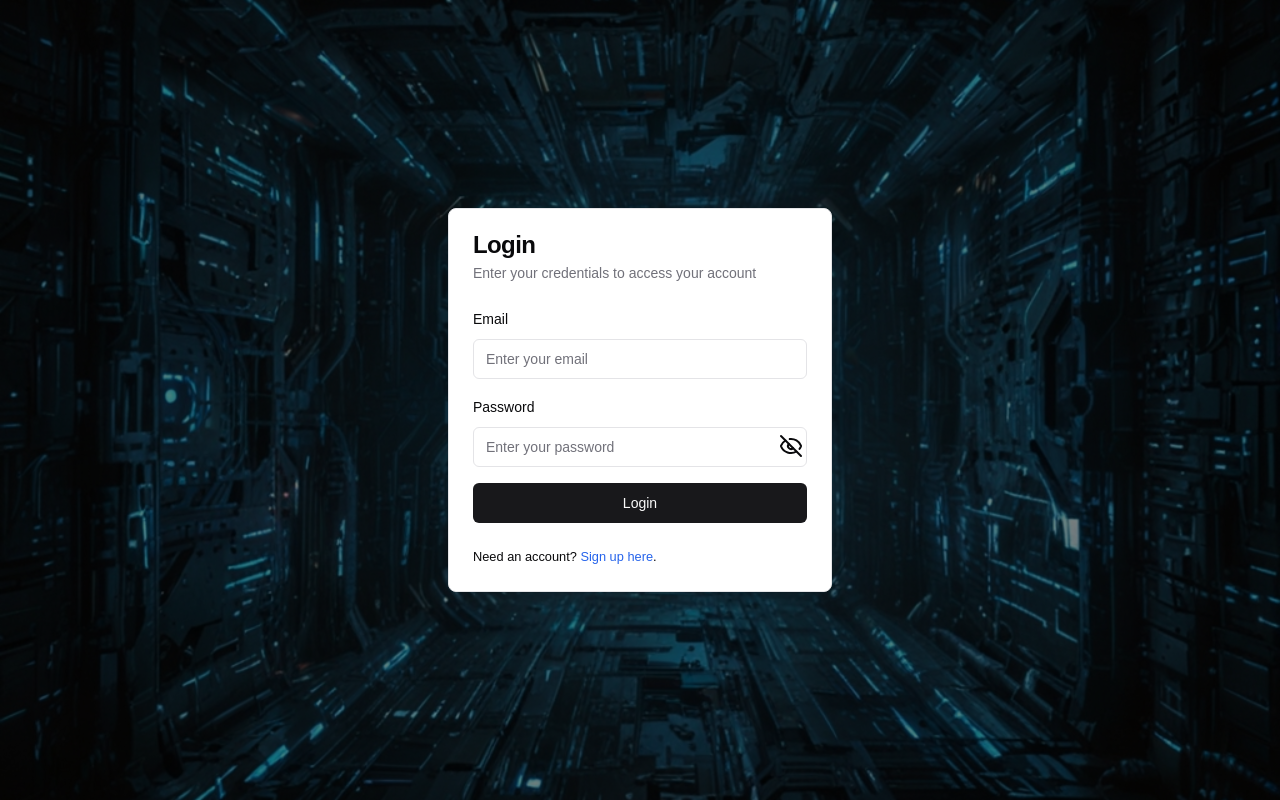
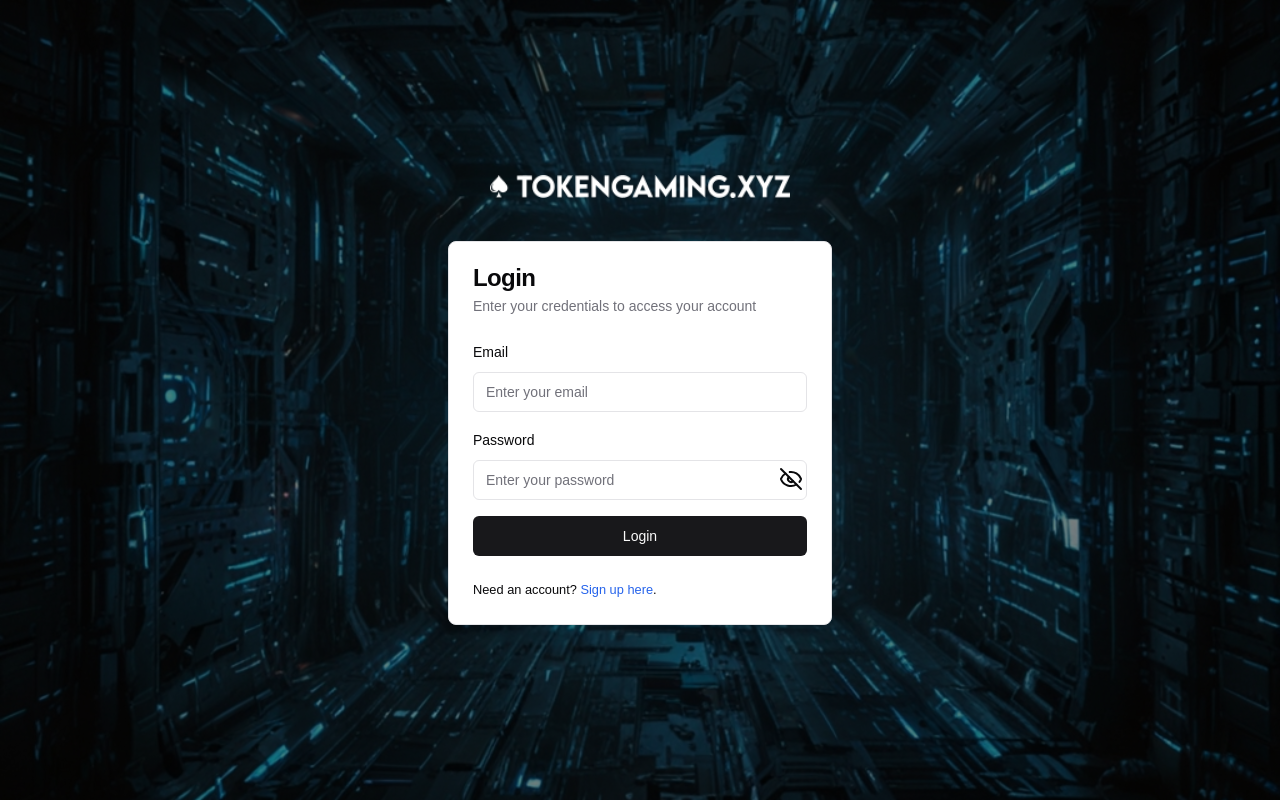
Before and after one commit to Zebra-Solutions/tokengaming-affiliates, a Next.js app: page /login in a window 1280 px wide. Built offline with nearby package versions, Linux system fonts and the light colour scheme.

Commit message:
added logo on log in component

```diff
--- a/app/(logged-out)/login/page.tsx
+++ b/app/(logged-out)/login/page.tsx
@@ -24,6 +24,7 @@ import { z } from "zod";
 import { useState } from "react";
 import axios from "axios";
 import { useRouter } from "next/navigation";
+import Logo from "@/app/components/logo";
 
 const formSchema = z.object({
   email: z.string().min(1, "Email is required").email("Invalid email format"),
@@ -77,7 +78,12 @@ export default function LoginPage() {
     }
   };
 
+
   return (
+    <><Logo
+    width={300}
+
+  />
     <Card className="w-full max-w-sm">
       <CardHeader>
         <CardTitle>Login</CardTitle>
@@ -155,6 +161,6 @@ export default function LoginPage() {
           Need an account? <a href="/sign-up" className="text-blue-600">Sign up here</a>.
         </small>
       </CardFooter>
-    </Card>
+    </Card></>
   );
 }
```
